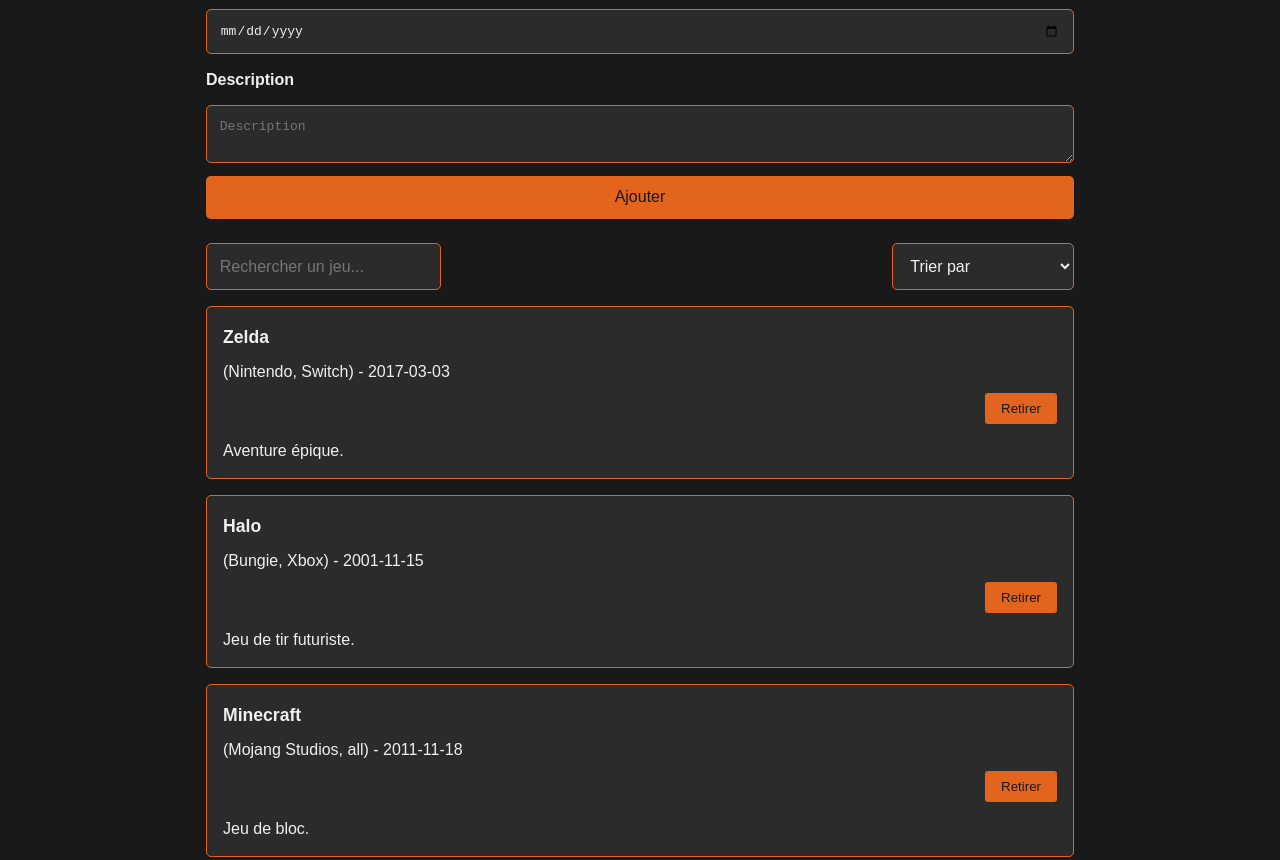
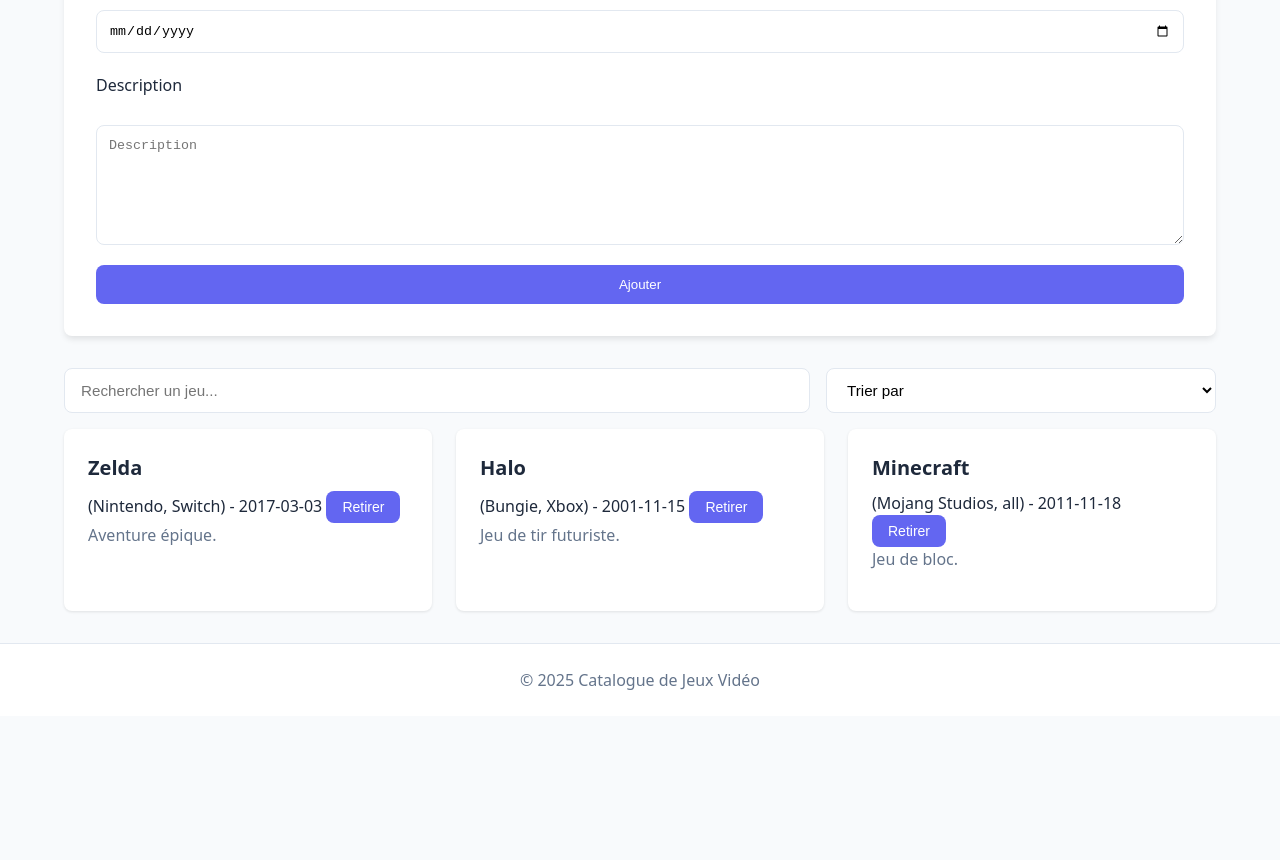
Before and after one commit to RobinDebieve/projet-catalogue, a website with bundled scripts: page index.html in a window 1280 px wide. Shown: the part 886-1746 px from the top of the page. After the commit the page ends 1602 px from the top, so only its background shows below. Built offline with nearby package versions, Linux system fonts and the light colour scheme.

Commit message:
ameliorations design + netoyage code

```diff
--- a/assets/styles/style.css
+++ b/assets/styles/style.css
@@ -1,175 +1,217 @@
-/* RESET GLOBALE */
 * {
   margin: 0;
   padding: 0;
   box-sizing: border-box;
 }
 
-/* STYLES GENERAUX */
 body {
-  font-family: Arial, sans-serif;
-  background-color: #191919;
-  color: #F0F0F0;              /* Texte clair sur fond sombre */
-  line-height: 1.6;
+  font-family: system-ui, -apple-system, BlinkMacSystemFont, 'Segoe UI', Roboto, sans-serif;
+  background-color: #f8fafc;
+  color: #1e293b;
+  line-height: 1.5;
 }
 
-/* HEADER */
+/* Header */
 header {
-  background-color: #E3651D;   /* Couleur d'accent */
-  color: #F0F0F0;             /* Texte clair */
-  text-align: center;
-  padding: 1rem;
-  font-size: 1.5em;
-  font-weight: bold;
-  margin-bottom: 1rem;         /* Pour aérer un peu */
-}
-
-/* MAIN */
-main {
-  max-width: 900px;
-  margin: 0 auto;
+  background-color: #ffffff;
+  border-bottom: 1px solid #e2e8f0;
   padding: 1rem;
 }
 
-/* FORMULAIRE D'AJOUT */
-form {
-  display: flex;
-  flex-direction: column;
-  gap: 0.8rem;
-  margin-bottom: 1.5rem;
+/* Titre */
+header h1 {
+  color: #6366f1;
+  font-size: 1.75rem;
+  font-weight: 700;
+  text-align: center;
+  position: sticky;
+  top: 0;
+  background-color: #ffffff;
+  padding: 1rem;
+  z-index: 10;
+  margin: -1rem -1rem 1rem -1rem;
+  border-bottom: 1px solid #e2e8f0;
 }
 
-form label {
-  font-weight: bold;
-  color: #F0F0F0;             /* Couleur de texte pour les labels */
+/* Main */
+main {
+  max-width: 1200px;
+  margin: 2rem auto;
+  padding: 0 1.5rem;
 }
 
-form input,
-form textarea,
-form select {
-  padding: 0.8rem;
-  font-size: 1em;
-  color: #F0F0F0;
-  background-color: #2B2B2B;   /* Légèrement plus clair que le fond global */
-  border: 1px solid #E3651D;
-  border-radius: 5px;
+/* Search and Sort */
+#search, #sort {
+  width: 100%;
+  padding: 0.75rem 1rem;
+  border: 1px solid #e2e8f0;
+  border-radius: 8px;
+  margin-bottom: 1rem;
+  font-size: 0.95rem;
+  background-color: #ffffff;
+}
+
+#search:focus, #sort:focus {
+  outline: 2px solid #6366f1;
+  outline-offset: -2px;
+}
+
+/* Form */
+#addGameForm {
+  background-color: #ffffff;
+  padding: 2rem;
+  border-radius: 8px;
+  box-shadow:  0 4px 6px -1px rgba(0, 0, 0, 0.1);
+  margin-bottom: 2rem;
+}
+
+#addGameForm h2 {
+  color: #1e293b;
+  margin-bottom: 1.5rem;
+  font-size: 1.5rem;
+}
+
+form {
+  display: grid;
+  gap: 1.25rem;
+}
+
+label {
+  display: block;
+  margin-bottom: 0.5rem;
+  font-weight: 500;
+  color: #1e293b;
+}
+
+input, textarea {
+  width: 100%;
+  padding: 0.75rem;
+  border: 1px solid #e2e8f0;
+  border-radius: 8px;
+  background-color: #ffffff;
+}
+
+textarea {
+  min-height: 120px;
+  resize: vertical;
 }
 
 form button {
-  padding: 0.8rem;
-  font-size: 1em;
+  background-color: #6366f1;
+  color: #ffffff;
+  padding: 0.75rem 1.5rem;
   border: none;
-  border-radius: 5px;
+  border-radius: 8px;
   cursor: pointer;
-  background-color: #E3651D;
-  color: #191919;
-  transition: background-color 0.3s;
+  font-weight: 500;
+  transition: background-color 0.2s;
 }
 
 form button:hover {
-  background-color: #F0F0F0;
-  color: #E3651D;
+  background-color: #4f46e5;
 }
 
-/* LISTE DES JEUX */
+/* Game List */
 #gameList {
+  display: grid;
+  grid-template-columns: repeat(auto-fill, minmax(300px, 1fr));
+  gap: 1.5rem;
   list-style: none;
-  padding: 0;
-  margin-bottom: 2rem;
 }
 
 .game-item {
-  background-color: #2B2B2B;  /* Légère variante pour contraster */
-  border: 1px solid #E3651D;
-  border-radius: 5px;
-  padding: 1rem;
-  margin-bottom: 1rem;
-  transition: box-shadow 0.3s;
-  display: flex;
-  flex-direction: column;
-  gap: 0.5rem;
+  background-color:  #ffffff;
+  border-radius: 8px;
+  padding: 1.5rem;
+  box-shadow: 0 1px 3px rgba(0, 0, 0, 0.1);
+  transition: transform 0.2s, box-shadow 0.2s;
 }
 
 .game-item:hover {
-  box-shadow: 0 4px 8px rgba(0, 0, 0, 0.5);
+  transform: translateY(-2px);
+  box-shadow:  0 4px 6px -1px rgba(0, 0, 0, 0.1);
 }
 
 .game-item strong {
-  font-size: 1.1em;
+  display: block;
+  font-size: 1.25rem;
+  margin-bottom: 0.5rem;
+  color: #1e293b;
 }
 
-.game-item p.description {
-  margin-top: 0.5rem;
-  line-height: 1.4;
+.game-item p {
+  color:  #64748b;
+  margin-bottom: 1rem;
 }
 
 .game-item button {
-  align-self: flex-end;
+  background-color:  #6366f1;
+  color: #ffffff;
+  border: none;
   padding: 0.5rem 1rem;
-  background-color: #E3651D;
-  color: #191919;
-  border: none;
-  border-radius: 3px;
+  border-radius: 8px;
   cursor: pointer;
-  transition: background-color 0.3s;
+  font-size: 0.875rem;
+  transition: background-color 0.2s;
 }
 
 .game-item button:hover {
-  background-color: #F0F0F0;
-  color: #E3651D;
+  background-color:  #4f46e5;
 }
 
-/* BARRE DE RECHERCHE ET TRI (SI TU UTILISES .controls) */
-.controls {
-  display: flex;
-  justify-content: space-between;
-  margin-bottom: 1rem;
+/* connexion */
+#authContainer {
+  background-color: #ffffff;
+  padding: 1rem;
+  border-radius: 8px;
+  margin-top: 1rem;
+}
+#logoutBtn {
+  background-color: #6366f1;
+  color: white;
+  padding: 0.75rem 1.5rem;
+  border: none;
+  border-radius: 8px;
+  cursor: pointer;
+  font-weight: 500;
+  transition: background-color 0.2s;
+}
+/* Footer */
+footer {
+  background-color:  #ffffff;
+  border-top: 1px solid #e2e8f0;
+  padding: 1.5rem;
+  text-align: center;
+  color:  #64748b;
+  margin-top: auto;
 }
 
-.controls input,
-.controls select {
-  padding: 0.8rem;
-  border: 1px solid #E3651D;
-  border-radius: 5px;
-  font-size: 1em;
-  background-color: #2B2B2B;
-  color: #F0F0F0;
+/* Responsive Design */
+@media (min-width: 640px) {
+  .controls {
+    display: flex;
+    gap: 1rem;
+  }
+
+  #search {
+    flex: 2;
+  }
+
+  #sort {
+    flex: 1;
+  }
 }
 
-/* AUTH CONTAINER */
-#authContainer {
-  margin-bottom: 2rem;
-  padding: 1rem;
-  border: 1px solid #E3651D;
-  border-radius: 5px;
-  background-color: #2B2B2B;
-  color: #F0F0F0;
+@media (max-width: 640px) {
+  main {
+    padding: 0 1rem;
+  }
+
+  #addGameForm {
+    padding: 1.5rem;
+  }
+
+  .game-item {
+    margin-bottom: 1rem;
+  }
 }
-
-#authContainer button {
-  padding: 0.5rem 1rem;
-  font-size: 1em;
-  background-color: #E3651D;
-  color: #191919;
-  border: none;
-  border-radius: 5px;
-  cursor: pointer;
-  transition: background-color 0.3s;
-  margin-top: 0.5rem;
-}
-
-#authContainer button:hover {
-  background-color: #F0F0F0;
-  color: #E3651D;
-}
-
-/* PIED DE PAGE */
-footer {
-  text-align: center;
-  padding: 1rem;
-  background-color: #E3651D;
-  color: #F0F0F0;
-  bottom: 0;
-  width: 100%;
-  margin-top: 1rem;
-}
--- a/src/controllers/GameController.ts
+++ b/src/controllers/GameController.ts
@@ -9,7 +9,7 @@
     this.onGamesUpdated = onGamesUpdated;
   }
 
-  // Charge les jeux depuis une URL (string) ou un tableau de JeuVideo
+
   async loadGames(source: string | JeuVideo[]): Promise<void> {
     if (typeof source === "string") {
       try {
@@ -24,7 +24,7 @@
         this.games = [];
       }
     } else {
-      this.games = source; // JeuVideo[]
+      this.games = source;
     }
     this.onGamesUpdated(this.games);
   }
--- a/src/controllers/UserController.ts
+++ b/src/controllers/UserController.ts
@@ -1,4 +1,3 @@
-// src/controllers/UserController.ts
 import { IUtilisateur } from "../models/IUtilisateur.js";
 
 export class UserController {
@@ -61,9 +60,6 @@
     this.currentUser = newUser;
     localStorage.setItem("currentUser", JSON.stringify(this.currentUser));
 
-    // Inutile de tenter un PUT sur bibliotheque.json dans un serveur statique
-    // => on retire cette logique
-
     console.log(`[addUser] Compte créé : ${username}`);
     return true;
   }
--- a/src/models/IJeuVideo.ts
+++ b/src/models/IJeuVideo.ts
@@ -1,9 +1,8 @@
-// src/models/IJeuVideo.ts
 export interface IJeuVideo {
     id: number;
     titre: string;
     studio: string;
     plateforme: string;
-    dateDeSortie: string; // ou Date si tu préfères
+    dateDeSortie: string;
     description: string;
   }
--- a/src/models/IUtilisateur.ts
+++ b/src/models/IUtilisateur.ts
@@ -1,4 +1,3 @@
-// src/models/IUtilisateur.ts
 export interface IUtilisateur {
     username: string;
     password: string;
--- a/src/views/GameView.ts
+++ b/src/views/GameView.ts
@@ -23,7 +23,6 @@
 
       this.gameList.appendChild(li);
 
-      // Toggle description
       li.addEventListener("click", (e) => {
         if (!(e.target as HTMLElement).classList.contains("removeBtn")) {
           const description = li.querySelector(".description") as HTMLElement;
```
Also changed, not shown: src/index.ts (+5 -12 lines).
